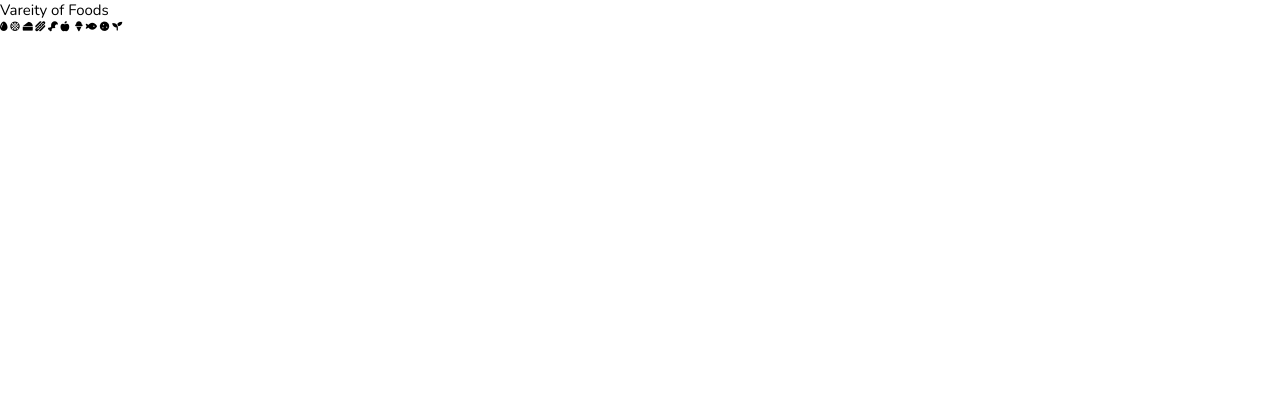
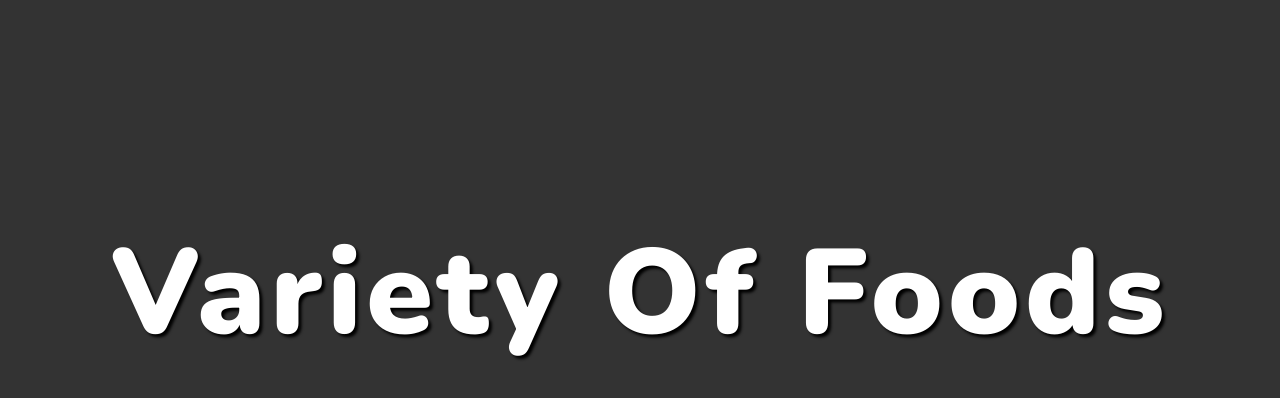
Before and after one commit to BrianLevin/Foods, a plain HTML site: page index.html in a window 1280 px wide. Drawn offline with nearby package versions, Linux system fonts and the light colour scheme.

Commit message:
styled landing page and created slide show

```diff
--- a/index.html
+++ b/index.html
@@ -14,21 +14,20 @@
   <body>
     <div class="container">
       <!-- Section 1-->
+       <!-- Section 1 -->
        <section class="section-1">
-        <h1 class="section-heading">Vareity of Foods</h1>
-        <div class="section-1-icons"></i>
-          <i class="fas fa-egg"></i>
+        <h1 class="section-heading">variety of foods</h1>
+      <div class="section-1-icons">
+          <i class="change fas fa-egg"></i>
           <i class="fas fa-stroopwafel"></i>
           <i class="fas fa-cheese"></i>
           <i class="fas fa-hotdog"></i>
           <i class="fas fa-drumstick-bite"></i>
           <i class="fas fa-apple-alt"></i>
-                      <i class="fas fa-cream"></i>
           <i class="fas fa-ice-cream"></i>
           <i class="fas fa-fish"></i>
           <i class="fas fa-cookie"></i>
-                              <i class="fas fa-seedling"> </i>
-
+          <i class="fas fa-seedling"></i>
         </div>
     </section>
     </div>
--- a/script.js
+++ b/script.js
@@ -0,0 +1,15 @@
+const icons = document.querySelectorAll('.section-1-icons i')
+let i = 1
+
+setInterval(() => {
+	i++
+	const icon = document.querySelector('.section-1-icons .change')
+	icon.classList.remove('change')
+
+	if (i > icons.length) {
+		icons[0].classList.add('change')
+		i = 1
+	} else {
+		icon.nextElementSibling.classList.add('change')
+	}
+}, 4000)
--- a/styles.css
+++ b/styles.css
@@ -15,3 +15,37 @@
 html {
     font-size: 62.5%;
 }
+
+
+.section-1 {
+    width: 100%;
+    height: 100vh;
+    background-color: #333;
+    display: flex;
+    flex-direction: column;
+    align-items: center;
+    justify-content: space-evenly;
+  }
+  .section-heading {
+    font-size: 12rem;
+    font-weight: 900;
+    color: #fff;
+    text-align: center;
+    text-transform: capitalize;
+    letter-spacing: 0.5rem;
+    text-shadow: 0.3rem 0.3rem 0.3rem #000;
+  }
+
+.section-1-icons i {
+    font-size: 35rem;
+    color: #a79a2d;
+    position: absolute;
+    transform: translate(-50%, -50%) scale(0);
+    text-shadow: 0.2rem 0.2rem 0.2rem #000;
+
+  }
+
+
+.section-1-iconsichange{
+    transform: translate(-50% -50%) scale(0)
+}
```
Lines whose indentation alone changed are shown as unchanged.
